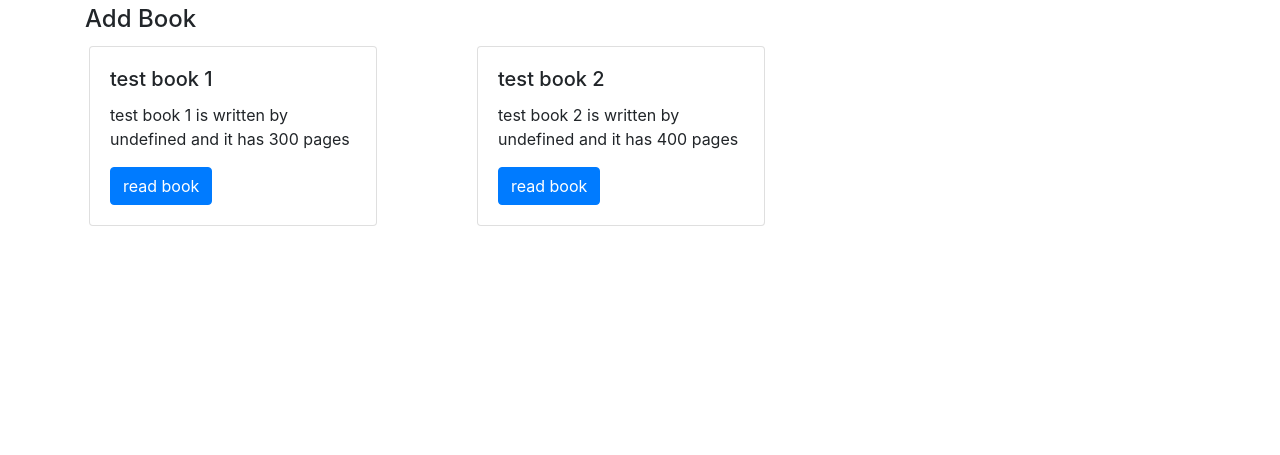
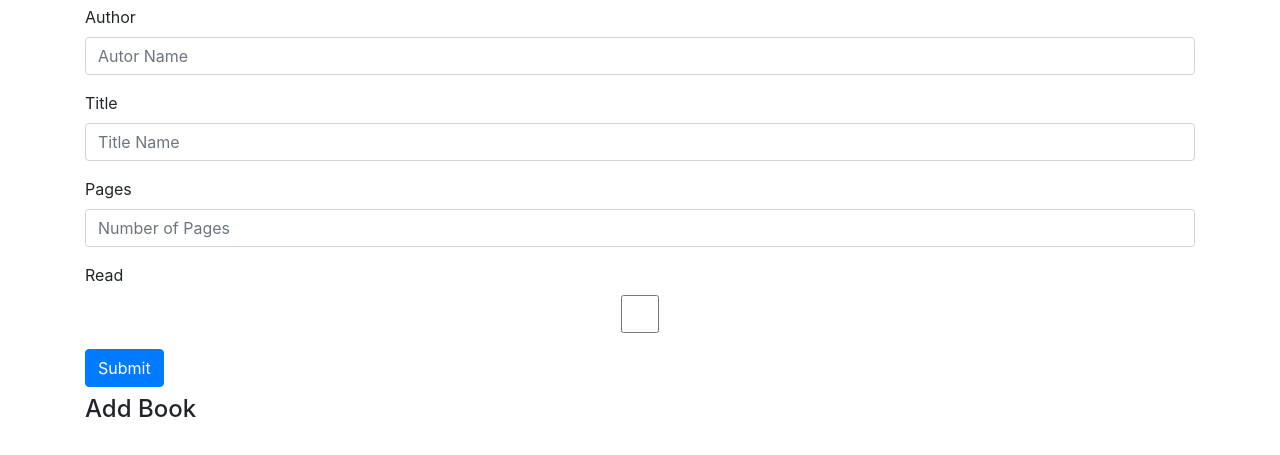
Before and after one commit to evansinho/Library, a plain HTML site: page index.html in a window 1280 px wide. Shown: the part 51-506 px from the top of the page. Drawn offline with nearby package versions, Linux system fonts and the light colour scheme.

Commit message:
add linter files and logic to create a new book

```diff
--- a/index.html
+++ b/index.html
@@ -18,7 +18,28 @@
         SIMPLE BOOK LIBRARY
       </h1>
     </header>
+
     <main>
+      <form class="form">
+        <div class="form-group">
+          <label for="formGroupExampleInput">Author</label>
+          <input type="text" class="form-control author" id="formGroupExampleInput" placeholder="Autor Name">
+        </div>
+        <div class="form-group">
+          <label for="formGroupExampleInput2">Title</label>
+          <input type="text" class="form-control title" id="formGroupExampleInput2" placeholder="Title Name">
+        </div>
+        <div class="form-group">
+          <label for="formGroupExampleInput2">Pages</label>
+          <input type="number" class="form-control pages" id="formGroupExampleInput2" placeholder="Number of Pages">
+        </div>
+        <div class="form-group">
+          <label for="formGroupExampleInput2">Read</label>
+          <input type="checkbox" class="form-control read" id="formGroupExampleInput2" placeholder="Number of Pages">
+        </div>
+        <button type="submit" class="btn btn-primary mb-2">Submit</button>
+      </form>
+
       <h4>Add Book</h4>
       <div class="all-books">
         <div class="card-container">
--- a/index.js
+++ b/index.js
@@ -1,21 +1,26 @@
 let myLibrary = [];
+const form = document.querySelector(".form");
 
 class Book {
-  constructor(author, tittle, pages, read) {
+  constructor(author, title, pages, read) {
     this.author = author;
-    this.tittle = tittle;
+    this.title = title;
     this.pages = pages;
     this.read = read;
   }
 }
 
-function addBookToLibrary(book) {
-  myLibrary.push(book);
-}
+function addBookToLibrary() {
+  const author = document.querySelector('.author').value
+  const title = document.querySelector('.title').value
+  const pages = document.querySelector('.pages').value
+  const read = document.querySelector('.read')
+  const book = new Book(author, title, pages, read);
 
-function getBooks() {
-  for (book of myLibrary) {
-    console.log(book.tittle);
+  if (title === "" || author === "" || pages === "") {
+    console.log('error')
+  } else {
+    myLibrary.push(book);
   }
 }
 
@@ -26,8 +31,8 @@ function render() {
     <div class="col-sm-4 m-1">
       <div class="card" style="width: 18rem;">
         <div class="card-body">
-          <h5 class="card-title"> ${book.tittle} </h5>
-          <p class="card-text"> ${book.tittle} is written by ${book.authur} and it has ${book.pages} pages </p>
+          <h5 class="card-title"> ${book.title} </h5>
+          <p class="card-text"> ${book.title} is written by ${book.author} and it has ${book.pages} pages </p>
           <a href="#" class="btn btn-primary">read book</a>
         </div>
       </div>
@@ -36,12 +41,17 @@ function render() {
   }
 }
 
-book1 = new Book("authur1", "test book 1", 300, true);
-addBookToLibrary(book1);
+// book1 = new Book("authur1", "test book 1", 300, true);
+// addBookToLibrary(book1);
 
-book2 = new Book("authur2", "test book 2", 400, false);
-addBookToLibrary(book2);
+// book2 = new Book("authur2", "test book 2", 400, false);
+// addBookToLibrary(book2);
 
-getBooks();
 
-render();
+
+
+form.addEventListener("submit", (e) => {
+  e.preventDefault();
+  addBookToLibrary()
+  render();
+});
--- a/style.css
+++ b/style.css
@@ -11,6 +11,10 @@ body {
   text-align: center;
 }
 
+form input {
+  width: 50%;
+}
+
 header h1 {
 }
 
```
Also changed, not shown: .eslintrc.json (added), .github/workflows/linters.yml (added), .stylelintrc.json (added).
